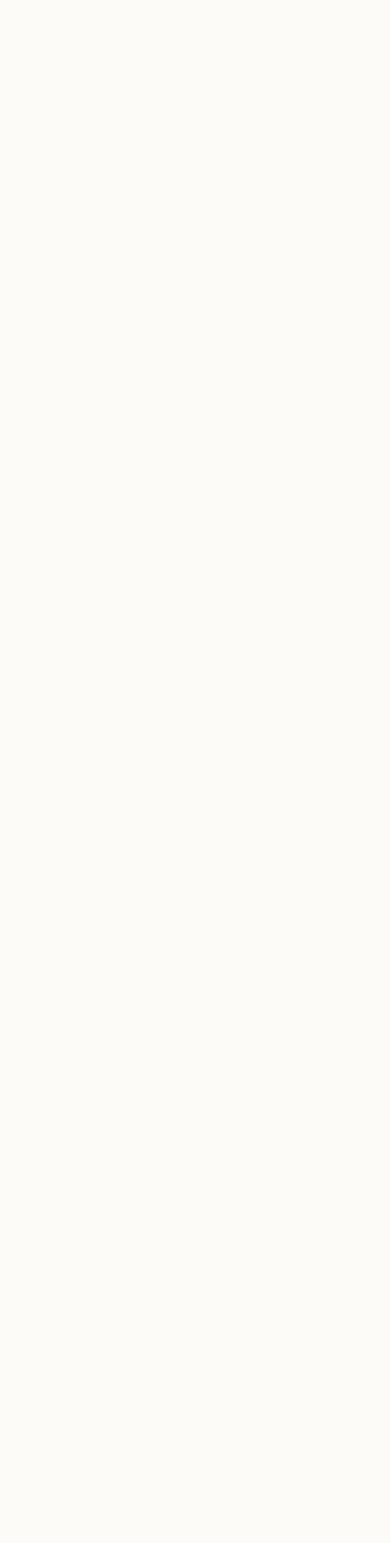
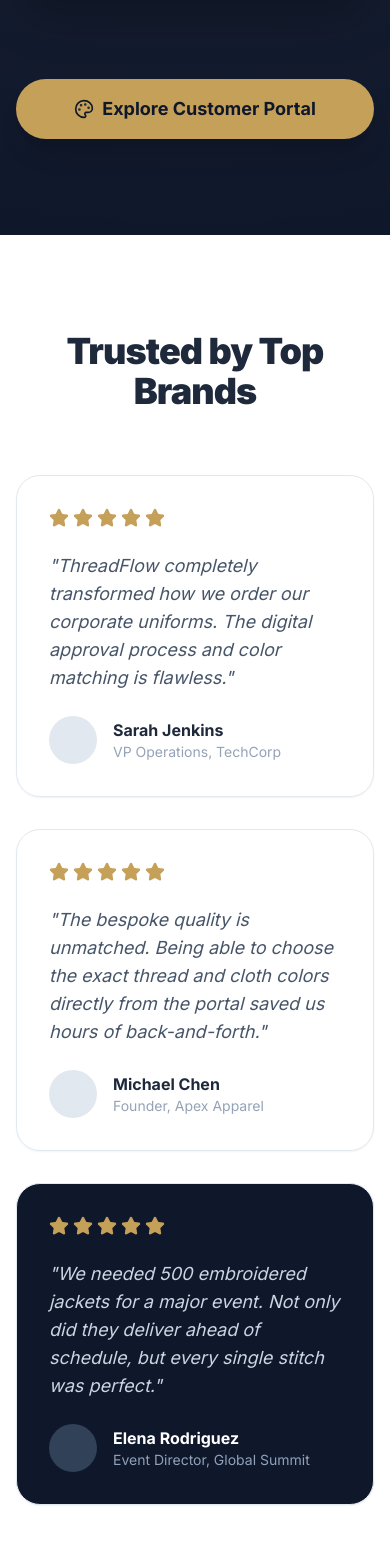
Before and after one commit to Harsh141006/thread-flow, a Next.js app in the folder frontend/: page / in a window 390 px wide. Shown: the part 4610-6153 px from the top of the page. Before the commit the page ends 3273 px from the top, so only its background shows below. Built offline with nearby package versions, Linux system fonts and the light colour scheme.

Commit message:
Phase 3: Extended design catalog to 25+ designs, updated admin orders view with color tracking, and enhanced landing page

```diff
--- a/frontend/src/app/(dashboard)/orders/page.tsx
+++ b/frontend/src/app/(dashboard)/orders/page.tsx
@@ -158,6 +158,13 @@ export default function OrdersPage() {
     )},
     { key: 'customer', label: 'Customer', render: (o: OrderRow) => o.customer?.name || '—' },
     { key: 'garmentType', label: 'Garment', className: 'hidden md:table-cell' },
+    { key: 'colors', label: 'Colors', className: 'hidden lg:table-cell', render: (o: OrderRow) => (
+      <div className="flex flex-col gap-1 text-xs">
+        {o.clothColor && <span><span className="text-[var(--color-text-muted)]">Cloth:</span> {o.clothColor as string}</span>}
+        {(o.threadColors as string[])?.length > 0 && <span><span className="text-[var(--color-text-muted)]">Threads:</span> {(o.threadColors as string[]).join(', ')}</span>}
+        {!o.clothColor && !(o.threadColors as string[])?.length && <span className="text-[var(--color-text-muted)]">—</span>}
+      </div>
+    )},
     { key: 'quantity', label: 'Qty', className: 'hidden md:table-cell' },
     { key: 'status', label: 'Status', render: (o: OrderRow) => (
       <Badge className={getStatusColor(o.status as OrderStatus)}>{capitalize(o.status)}</Badge>
--- a/frontend/src/app/page.tsx
+++ b/frontend/src/app/page.tsx
@@ -1,6 +1,6 @@
 import Link from 'next/link';
 import Image from 'next/image';
-import { ArrowRight, Sparkles, Scissors, Palette, Gem } from 'lucide-react';
+import { ArrowRight, Sparkles, Scissors, Palette, Gem, CheckCircle2, Clock, ShieldCheck, Zap, Star } from 'lucide-react';
 
 export default function HomePage() {
   return (
@@ -102,6 +102,55 @@ export default function HomePage() {
         </div>
       </main>
 
+      {/* Features Section */}
+      <section className="bg-white py-24 sm:py-32 relative">
+        <div className="mx-auto max-w-7xl px-4 sm:px-6 lg:px-8">
+          <div className="text-center max-w-3xl mx-auto mb-16">
+            <h2 className="text-sm font-bold text-[var(--color-accent)] tracking-widest uppercase mb-3">Why Choose Us</h2>
+            <h3 className="text-4xl font-black tracking-tight text-[var(--color-text-primary)] sm:text-5xl">
+              Elevating the Craft of Embroidery
+            </h3>
+            <p className="mt-6 text-lg text-[var(--color-text-secondary)]">
+              Our digital platform seamlessly connects the timeless art of embroidery with modern efficiency.
+            </p>
+          </div>
+
+          <div className="grid grid-cols-1 md:grid-cols-2 lg:grid-cols-4 gap-8">
+            <div className="p-8 rounded-3xl bg-[var(--color-bg-muted)] hover:bg-[var(--color-bg-hover)] transition-colors group">
+              <div className="w-14 h-14 bg-white rounded-2xl flex items-center justify-center shadow-sm mb-6 group-hover:scale-110 transition-transform">
+                <Palette className="w-7 h-7 text-[var(--color-accent)]" />
+              </div>
+              <h4 className="text-xl font-bold text-[var(--color-text-primary)] mb-3">Vibrant Color Matching</h4>
+              <p className="text-[var(--color-text-secondary)]">Precise thread color selection ensuring your brand colors are accurately represented.</p>
+            </div>
+
+            <div className="p-8 rounded-3xl bg-[var(--color-bg-muted)] hover:bg-[var(--color-bg-hover)] transition-colors group">
+              <div className="w-14 h-14 bg-white rounded-2xl flex items-center justify-center shadow-sm mb-6 group-hover:scale-110 transition-transform">
+                <Zap className="w-7 h-7 text-[var(--color-accent)]" />
+              </div>
+              <h4 className="text-xl font-bold text-[var(--color-text-primary)] mb-3">Rapid Digitization</h4>
+              <p className="text-[var(--color-text-secondary)]">Fast turnaround times converting your digital artwork into high-quality stitch files.</p>
+            </div>
+
+            <div className="p-8 rounded-3xl bg-[var(--color-bg-muted)] hover:bg-[var(--color-bg-hover)] transition-colors group">
+              <div className="w-14 h-14 bg-white rounded-2xl flex items-center justify-center shadow-sm mb-6 group-hover:scale-110 transition-transform">
+                <ShieldCheck className="w-7 h-7 text-[var(--color-accent)]" />
+              </div>
+              <h4 className="text-xl font-bold text-[var(--color-text-primary)] mb-3">Premium Quality</h4>
+              <p className="text-[var(--color-text-secondary)]">Multi-stage quality control ensuring zero skipped stitches and perfect tension.</p>
+            </div>
+
+            <div className="p-8 rounded-3xl bg-[var(--color-bg-muted)] hover:bg-[var(--color-bg-hover)] transition-colors group">
+              <div className="w-14 h-14 bg-white rounded-2xl flex items-center justify-center shadow-sm mb-6 group-hover:scale-110 transition-transform">
+                <Clock className="w-7 h-7 text-[var(--color-accent)]" />
+              </div>
+              <h4 className="text-xl font-bold text-[var(--color-text-primary)] mb-3">Real-time Tracking</h4>
+              <p className="text-[var(--color-text-secondary)]">Monitor your order status live from the client portal, from design to dispatch.</p>
+            </div>
+          </div>
+        </div>
+      </section>
+
       {/* Gallery Section */}
       <section className="bg-[var(--color-sidebar-bg)] py-24 sm:py-32 relative overflow-hidden">
         <div className="absolute inset-0 opacity-10 bg-[radial-gradient(circle_at_center,rgba(255,255,255,0.8)_0,transparent_100%)]"></div>
@@ -168,6 +217,66 @@ export default function HomePage() {
           </div>
         </div>
       </section>
+
+      {/* Testimonials Section */}
+      <section className="bg-white py-24 sm:py-32">
+        <div className="mx-auto max-w-7xl px-4 sm:px-6 lg:px-8">
+          <div className="text-center max-w-3xl mx-auto mb-16">
+            <h2 className="text-4xl font-black tracking-tight text-[var(--color-text-primary)] sm:text-5xl">
+              Trusted by Top Brands
+            </h2>
+          </div>
+          <div className="grid grid-cols-1 md:grid-cols-3 gap-8">
+            <div className="p-8 rounded-3xl border border-[var(--color-border-default)] shadow-sm hover:shadow-xl transition-shadow">
+              <div className="flex gap-1 text-[var(--color-accent)] mb-6">
+                {[1,2,3,4,5].map(i => <Star key={i} className="w-5 h-5 fill-current" />)}
+              </div>
+              <p className="text-lg text-[var(--color-text-secondary)] mb-6 italic">
+                "ThreadFlow completely transformed how we order our corporate uniforms. The digital approval process and color matching is flawless."
+              </p>
+              <div className="flex items-center gap-4">
+                <div className="w-12 h-12 rounded-full bg-slate-200" />
+                <div>
+                  <h4 className="font-bold text-[var(--color-text-primary)]">Sarah Jenkins</h4>
+                  <p className="text-sm text-[var(--color-text-muted)]">VP Operations, TechCorp</p>
+                </div>
+              </div>
+            </div>
+
+            <div className="p-8 rounded-3xl border border-[var(--color-border-default)] shadow-sm hover:shadow-xl transition-shadow">
+              <div className="flex gap-1 text-[var(--color-accent)] mb-6">
+                {[1,2,3,4,5].map(i => <Star key={i} className="w-5 h-5 fill-current" />)}
+              </div>
+              <p className="text-lg text-[var(--color-text-secondary)] mb-6 italic">
+                "The bespoke quality is unmatched. Being able to choose the exact thread and cloth colors directly from the portal saved us hours of back-and-forth."
+              </p>
+              <div className="flex items-center gap-4">
+                <div className="w-12 h-12 rounded-full bg-slate-200" />
+                <div>
+                  <h4 className="font-bold text-[var(--color-text-primary)]">Michael Chen</h4>
+                  <p className="text-sm text-[var(--color-text-muted)]">Founder, Apex Apparel</p>
+                </div>
+              </div>
+            </div>
+
+            <div className="p-8 rounded-3xl border border-[var(--color-border-default)] shadow-sm hover:shadow-xl transition-shadow bg-[var(--color-sidebar-bg)] text-white">
+              <div className="flex gap-1 text-[var(--color-accent)] mb-6">
+                {[1,2,3,4,5].map(i => <Star key={i} className="w-5 h-5 fill-current" />)}
+              </div>
+              <p className="text-lg text-slate-300 mb-6 italic">
+                "We needed 500 embroidered jackets for a major event. Not only did they deliver ahead of schedule, but every single stitch was perfect."
+              </p>
+              <div className="flex items-center gap-4">
+                <div className="w-12 h-12 rounded-full bg-slate-700" />
+                <div>
+                  <h4 className="font-bold text-white">Elena Rodriguez</h4>
+                  <p className="text-sm text-slate-400">Event Director, Global Summit</p>
+                </div>
+              </div>
+            </div>
+          </div>
+        </div>
+      </section>
     </div>
   );
 }
--- a/frontend/src/app/portal/designs/page.tsx
+++ b/frontend/src/app/portal/designs/page.tsx
@@ -9,44 +9,36 @@ import Image from 'next/image';
 import { Palette, Download, Heart } from 'lucide-react';
 import Button from '@/components/ui/Button';
 
-const DESIGNS = [
-  {
-    id: 1,
-    title: 'Corporate Sharp Logo',
-    category: 'Corporate',
-    image: '/images/design-corporate.jpg',
-    description: 'Crisp, professional logo embroidery suited for polo shirts and uniforms.',
-    threadCount: '5,400',
-    colors: 3
-  },
-  {
-    id: 2,
-    title: 'Royal Gold Monogram',
-    category: 'Bespoke',
-    image: '/images/design-monogram.jpg',
-    description: 'Elegant monogram for luxury towels, robes, and premium linens.',
-    threadCount: '12,000',
-    colors: 1
-  },
-  {
-    id: 3,
-    title: 'Vibrant Geometric Abstract',
-    category: 'Custom Art',
-    image: '/images/design-abstract.jpg',
-    description: 'Highly detailed geometric pattern with vibrant colors on denim.',
-    threadCount: '24,500',
-    colors: 8
-  },
-  {
-    id: 4,
-    title: 'Vintage Sierra Patch',
-    category: 'Patches',
-    image: '/images/design-patch.jpg',
-    description: 'Detailed mountain landscape patch, perfect for bags and outdoor gear.',
-    threadCount: '18,200',
-    colors: 6
-  }
+const CATEGORIES = ['Corporate', 'Bespoke', 'Custom Art', 'Patches', 'Floral', 'Minimalist', 'Traditional', 'Modern'];
+const TITLES = [
+  'Corporate Sharp Logo', 'Royal Gold Monogram', 'Vibrant Geometric Abstract', 'Vintage Sierra Patch',
+  'Rose Garden Burst', 'Minimalist Line Art', 'Classic Crest', 'Neon Tiger Roar',
+  'Subtle Initial', 'Bold Varsity Letter', 'Intricate Mandala', 'Watercolor Butterfly',
+  'Heritage Shield', 'Modern Typographic', 'Gothic Lettering', 'Tropical Leaf',
+  'Sunburst Motif', 'Abstract Brushstroke', 'Regal Crown', 'Wildflower Bouquet',
+  'Geometric Wolf', 'Nautical Anchor', 'Vintage Car Silhouette', 'Art Deco Pattern',
+  'Cosmic Galaxy Motif', 'Tribal Band', 'Delicate Fern', 'Retro Arcade Pixel'
 ];
+
+const DESIGNS = TITLES.map((title, index) => {
+  // Use our original generated images for the first 4, then use picsum for the rest
+  const originalImages = [
+    '/images/design-corporate.jpg',
+    '/images/design-monogram.jpg',
+    '/images/design-abstract.jpg',
+    '/images/design-patch.jpg'
+  ];
+
+  return {
+    id: index + 1,
+    title: title,
+    category: CATEGORIES[index % CATEGORIES.length],
+    image: index < 4 ? originalImages[index] : `https://picsum.photos/seed/design${index}/600/600`,
+    description: `A beautifully crafted ${CATEGORIES[index % CATEGORIES.length].toLowerCase()} design, meticulously digitized for premium embroidery results.`,
+    threadCount: `${(Math.floor(Math.random() * 20) + 5)},${Math.floor(Math.random() * 900) + 100}`,
+    colors: Math.floor(Math.random() * 12) + 1
+  };
+});
 
 export default function DesignsPage() {
   return (
```
